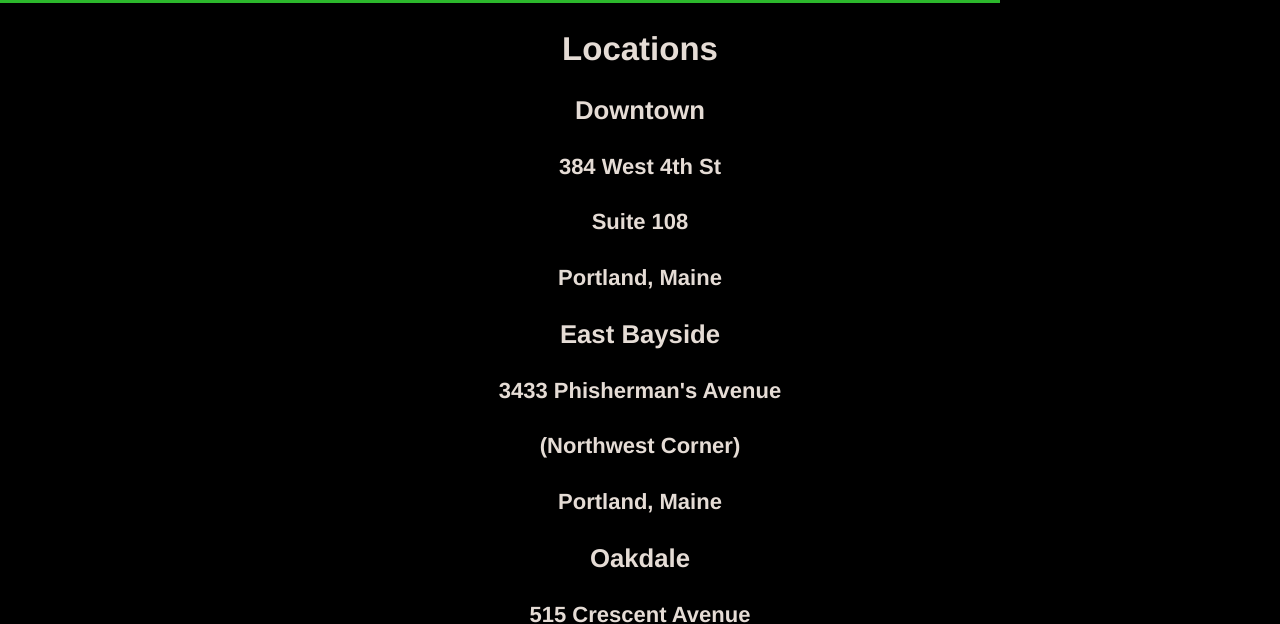
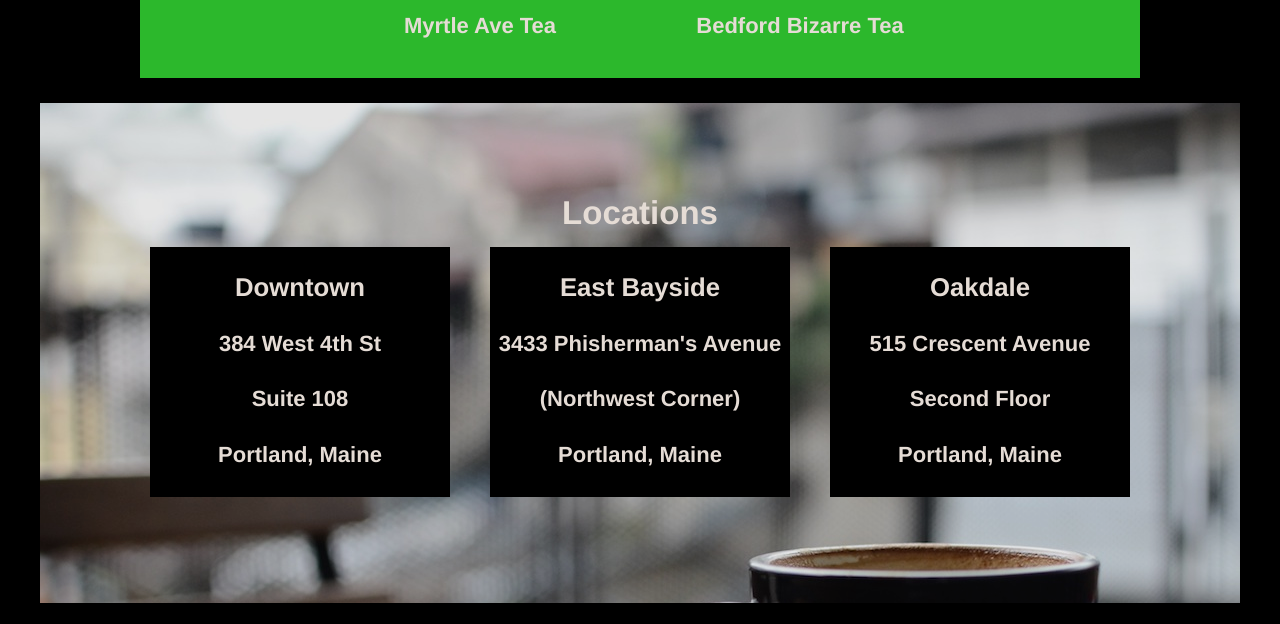
Before and after one commit to Zwartemis/teacozy, a plain HTML site: page index.html in a window 1280 px wide. Shown: the part 1390-2014 px from the top of the page. Drawn offline with Linux system fonts and the light colour scheme.

Commit message:
Built structure of Locations section. Added styling to properly center.

```diff
--- a/index.html
+++ b/index.html
@@ -56,6 +56,7 @@
       <!--Locations Section-->
       <div class="locations">
         <h2>Locations</h2>
+        <div class="location-cards">
           <div class="loc">
             <h3>Downtown</h3>
             <h4>384 West 4th St</h4>
@@ -76,6 +77,7 @@
           </div>
         </div>
       </div>
+    </div>
     <!--Footer Section-->
     <footer>
       <div class="contact">
--- a/resources/css/style.css
+++ b/resources/css/style.css
@@ -49,16 +49,11 @@ li {
   text-decoration: underline;
 }
 
-/* Main content container
+/* Main content container */
 
 .main-container {
-  background-color: darkorange;
-  margin: 10px auto 75px auto;
-  display: flex;
-  justify-content: center;
 }
 
-*/
 
 /* Mission */
 
@@ -66,10 +61,12 @@ li {
   background-image: url('../images/img-mission-background.jpg');
   width: 1200px;
   height: 700px;
-  display: flex;
+  display: inline-flex;
+  flex-direction: column;
   align-items: center;
   justify-content: center;
   padding: 0px;
+  margin: 25px auto;
 }
 
 .mission-float {
@@ -78,11 +75,12 @@ li {
   width: 100%;
 }
 
-/* Tea Selecion */
+/* Featured Teas Section */
 
 .featured-teas {
   background-color: limegreen;
   width: 1000px;
+  margin: 25px auto;
 }
 
 .tea-selection {
@@ -103,3 +101,33 @@ li {
 .tea h4 {
   margin-top: 10px;
 }
+
+/* Locations Section */
+
+.locations {
+  background-image: url('../images/img-locations-background.jpg');
+  display: flex;
+  flex-direction: column;
+  justify-content: center;
+  height: 500px;
+  width: 1200px;
+  margin: 25px auto;
+}
+
+.locations h2 {
+  margin: 0px;
+}
+
+.location-cards {
+  display: flex;
+  flex-direction: row;
+  justify-content: center;
+  align-items: center;
+}
+
+.loc {
+  background-color: black;
+  opacity: 1;
+  width: 300px;
+  margin: 15px 20px;
+}
```
Lines whose indentation alone changed are shown as unchanged.
